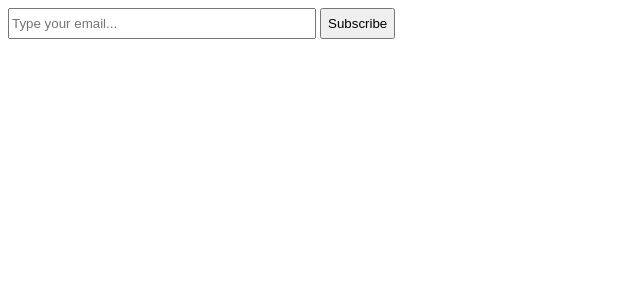
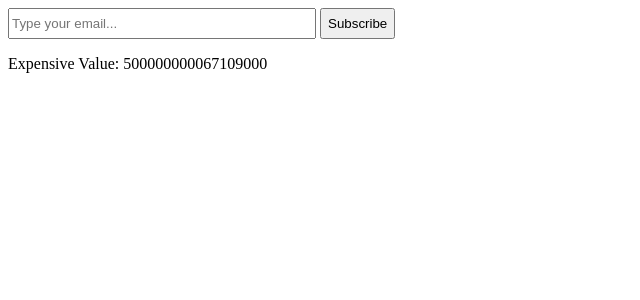
Before and after one commit to githubscientist/js-react-fsdcwdtb40, a React (Vite) app: page / in a window 1280 px wide. Shown: the top 300 px of the page, without its empty margins (0-640 px from the left). Built offline with nearby package versions, Linux system fonts and the light colour scheme.

Commit message:
useMemo hook

```diff
--- a/src/App.jsx
+++ b/src/App.jsx
@@ -1,6 +1,6 @@
 import Button from "./components/Button";
 import './App.css';
-import { useCallback, useState } from "react";
+import { useCallback, useMemo, useState } from "react";
 
 const App = () => {
 
@@ -10,6 +10,21 @@ const App = () => {
   const handleClick = useCallback(() => {
     console.log(`subscription successful for ${email}`);
   }, [email]);
+
+  // create an expensive function
+  // sum of N natural numbers
+  // 10: 1, 2, 3, 4, 5 ....8, 9, 10 => 55
+  const expensiveValue = useMemo(() => {
+    console.log('calculating the expensive value...');
+
+    let sum = 0;
+
+    for (let i = 1; i <= 1000000000; i++) {
+      sum += i;
+    }
+
+    return sum;
+  }, []);
 
   return (
     <>
@@ -25,6 +40,10 @@ const App = () => {
           handleClick={handleClick}
         />
       </form>
+
+      <div>
+        <p>Expensive Value: {expensiveValue}</p>
+      </div>
     </>
   )
 }
```
